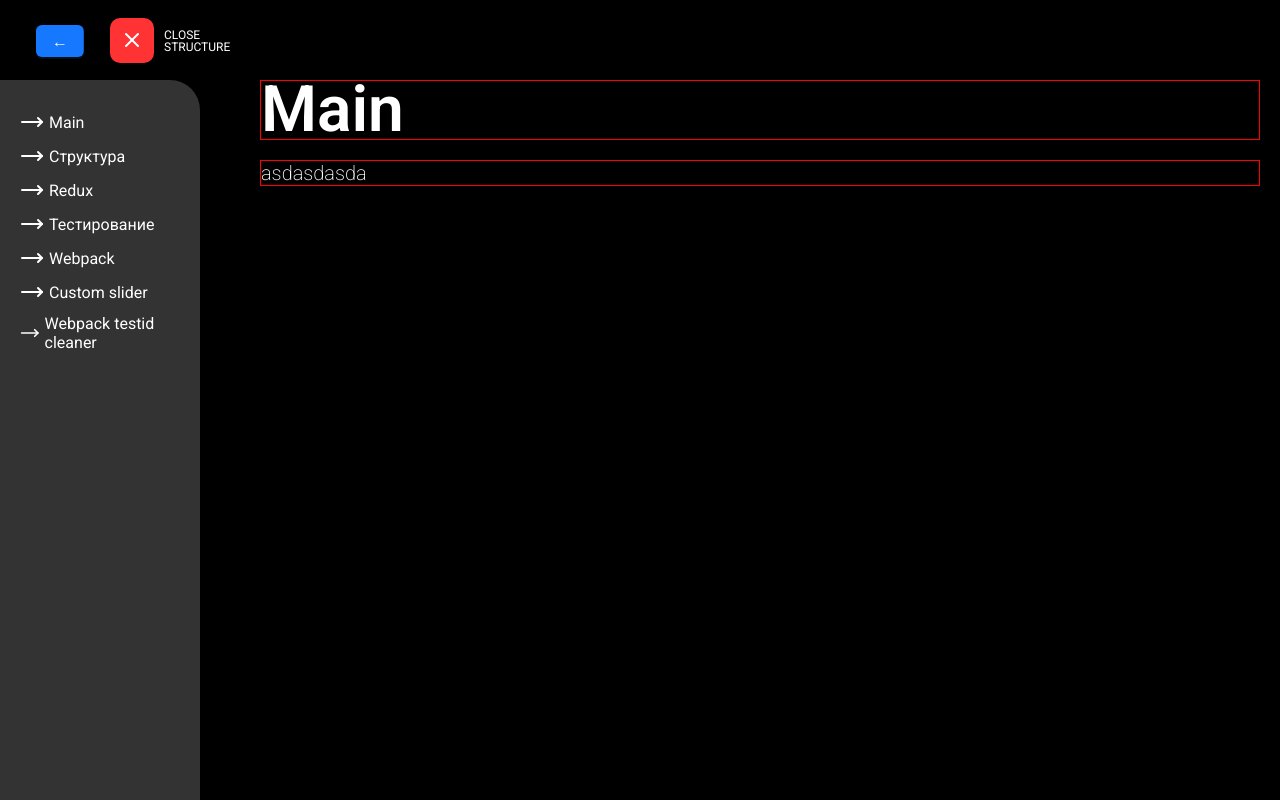
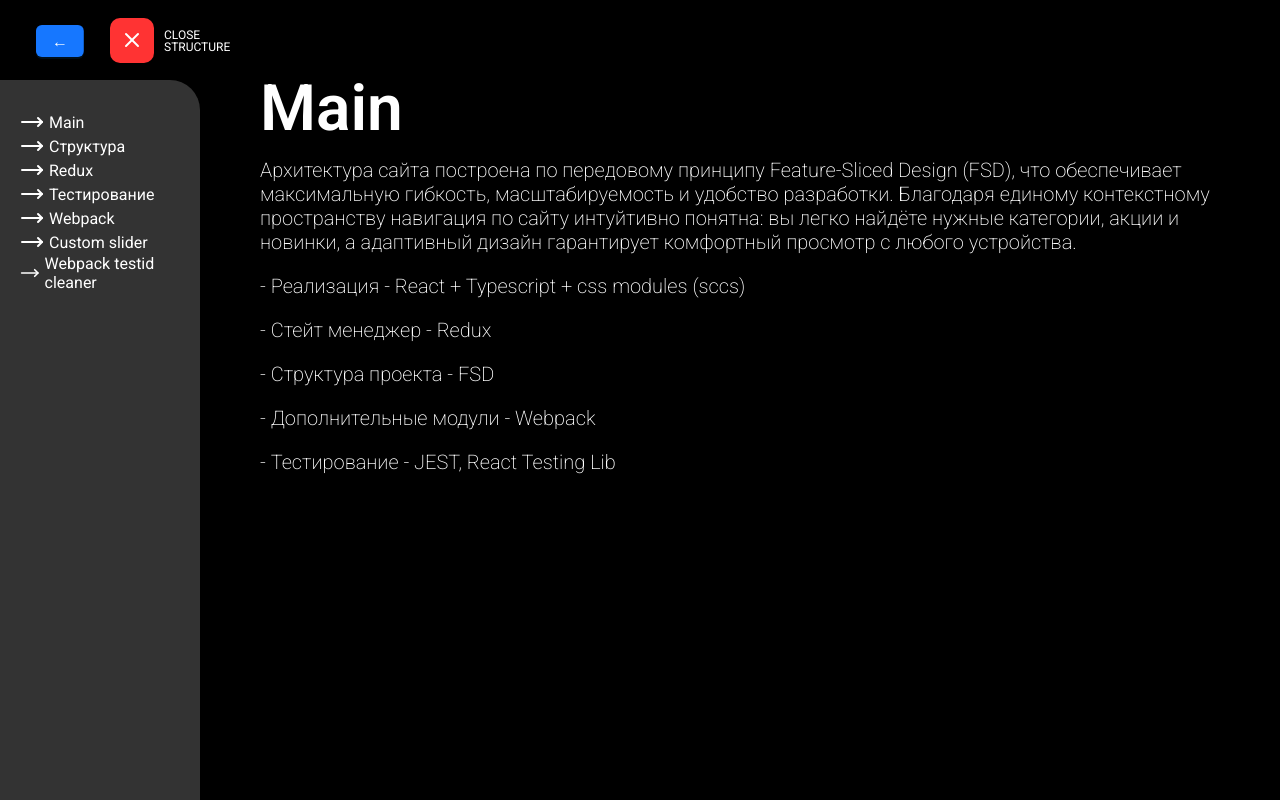
Before and after one commit to Gadior/adflasher, a React (Create React App) app: page /10 in a window 1280 px wide. Both pictures are taken after a click on the element 132 px from the left and 40 px from the top of the page. Shown: the top 800 px of the page. Built offline with nearby package versions, Linux system fonts and the light colour scheme; a web font is replaced by a local one.

Commit message:
refactor: page10 - struck module add

```diff
--- a/src/Components/Feature/ViewCodeStructure/ViewCodeStructure.tsx
+++ b/src/Components/Feature/ViewCodeStructure/ViewCodeStructure.tsx
@@ -9,7 +9,55 @@ import StructurePanel from "./__components/StructurePanel/StructurePanel";
 
 // ~ redux
 import { useAppSelector } from "../../Pages/10/src/Redux/hooks";
+
+// ~ assets
+import _1 from "../../Pages/10/src/Shared/assets/__ar1.jpg";
+import _2 from "../../Pages/10/src/Shared/assets/__ar2.jpg";
+import _3 from "../../Pages/10/src/Shared/assets/__ar3.jpg";
+import _4 from "../../Pages/10/src/Shared/assets/__ar4.jpg";
 // #endregion ~ __IMPORT__
+
+const __data = [
+  {
+    id: 0,
+    name: "Main",
+    description:
+      "Архитектура сайта построена по передовому принципу Feature-Sliced Design (FSD), что обеспечивает максимальную гибкость, масштабируемость и удобство разработки. Благодаря единому контекстному пространству навигация по сайту интуйтивно понятна: вы легко найдёте нужные категории, акции и новинки, а адаптивный дизайн гарантирует комфортный просмотр с любого устройства.",
+    content: [
+      {
+        id: 0,
+        title: "",
+        description: "- Реализация - React + Typescript + css modules (sccs)",
+        slides: [],
+      },
+      { id: 1, title: "", description: "- Стейт менеджер - Redux", slides: [] },
+      {
+        id: 2,
+        title: "",
+        description: "- Структура проекта - FSD",
+        slides: [],
+      },
+      {
+        id: 3,
+        title: "",
+        description: "- Дополнительные модули - Webpack",
+        slides: [],
+      },
+      {
+        id: 4,
+        title: "",
+        description: "- Тестирование - JEST, React Testing Lib",
+        slides: [],
+      },
+    ],
+  },
+  { id: 1, name: "Структура", description: "d1", content: [] },
+  { id: 2, name: "Redux", description: "d2", content: [] },
+  { id: 3, name: "Тестирование", description: "d3", content: [] },
+  { id: 4, name: "Webpack", description: "d4", content: [] },
+  { id: 5, name: "Custom slider", description: "d5", content: [] },
+  { id: 6, name: "Webpack testid cleaner", description: "d6", content: [] },
+];
 
 // #region ~ __COMPONENT__
 export default function ViewCodeStructure() {
@@ -21,7 +69,7 @@ export default function ViewCodeStructure() {
   return (
     <div className={`${css.wrapper}`}>
       {!isView && <ViewStructureBtn />}
-      {isView && <StructurePanel />}
+      {isView && <StructurePanel __data={__data} />}
       {isView && <CloseViewStructureBtn />}
     </div>
   );
--- a/src/Components/Feature/ViewCodeStructure/__components/ChapterInfo/ChapterInfo.tsx
+++ b/src/Components/Feature/ViewCodeStructure/__components/ChapterInfo/ChapterInfo.tsx
@@ -2,34 +2,43 @@
 // #region ~ __IMPORT__
 // ~ style
 import * as css from "./style.module.scss";
-// ~ comps
+// ~ redux
+// ~ redux
+import { useAppSelector } from "../../../../Pages/10/src/Redux/hooks";
 // #endregion ~ __IMPORT__
-
-import _1 from "../../../../Pages/10/src/Shared/assets/__ar1.jpg";
-import _2 from "../../../../Pages/10/src/Shared/assets/__ar2.jpg";
-import _3 from "../../../../Pages/10/src/Shared/assets/__ar3.jpg";
-import _4 from "../../../../Pages/10/src/Shared/assets/__ar4.jpg";
 
 import CustomSlider from "../../../../Pages/10/src/Feature/CustomSlider/CustomSlider";
 
-// Прикидка data-index
-const __data: any = {
-  id: 0,
-  name: "Main",
-  description: "asdasdasda",
-  content: [{ title: "", descripton: "", slides: [_1, _2, _3, _4] }],
-};
+// #region ~ __COMPONENT__
+export default function ChapterInfo(props: any) {
+  const { __data } = props;
 
-// #region ~ __COMPONENT__
-export default function ChapterInfo() {
+  // --- выбранный слайд
+  const pointCheckedData = useAppSelector(
+    (state) => state.dataCntl10.pointCheckedData
+  );
+  // --- данные под номером выбранного слайда
+  const chapterData = __data[pointCheckedData];
+
   return (
     <div className={css.chapterWrapper}>
-      <h2>{__data.name}</h2>
-      <p>{__data.description}</p>
-
-      {/* {__data.content.map((item: any) => (
-        <CustomSlider slides={item.slides} isPic={true} />
-      ))} */}
+      <h2>{chapterData.name}</h2>
+      <p>{chapterData.description}</p>
+      <div className={css.chapterInfo}>
+        {chapterData.content.map((item: any) => (
+          <div key={item.id}>
+            <h4>{item.title}</h4>
+            <p>{item.description}</p>
+            <CustomSlider
+              key={item.id}
+              slides={[]}
+              theme={"dark"}
+              isPicSlide={true}
+              picSlides={item.slides}
+            />
+          </div>
+        ))}
+      </div>
     </div>
   );
 }
--- a/src/Components/Feature/ViewCodeStructure/__components/ChapterInfo/style.module.scss
+++ b/src/Components/Feature/ViewCodeStructure/__components/ChapterInfo/style.module.scss
@@ -3,21 +3,49 @@
   box-sizing: border-box;
   display: flex;
   flex-direction: column;
+  justify-content: flex-start;
+  align-items: center;
   gap: 20px;
   color: white;
   padding: 80px 20px 40px 260px;
   width: 100%;
 
+  .chapterInfo {
+    display: flex;
+    flex-direction: column;
+    gap: 20px;
+    justify-self: start;
+    align-items: flex-start;
+    width: 100%;
+
+    & > div {
+      width: min-content;
+      margin-top: 0px;
+    }
+
+    & > div {
+      width: 100%;
+      & > p {
+        width: 100%;
+      }
+    }
+  }
+
   & > h2 {
     box-sizing: border-box;
     display: flex;
-    border: 1px solid red;
     width: 100%;
   }
   & > p {
     box-sizing: border-box;
     display: flex;
-    border: 1px solid red;
     width: 100%;
   }
 }
+
+// ! Media
+@media (max-width: 700px) {
+  .chapterWrapper {
+    padding: 80px 10px 40px 10px;
+  }
+}
--- a/src/Components/Feature/ViewCodeStructure/__components/MenuPoint/MenuPoint.tsx
+++ b/src/Components/Feature/ViewCodeStructure/__components/MenuPoint/MenuPoint.tsx
@@ -1,12 +1,36 @@
 import { MoveRight } from "lucide-react";
+// ~ redux
+import {
+  useAppDispatch,
+  useAppSelector,
+} from "../../../../Pages/10/src/Redux/hooks";
+import { pointChecked } from "../../../../Pages/10/src/Redux/__slice/dataCntl";
 
 interface Props {
+  id: number;
   name: string;
 }
 export default function MenuPoint(props: Props) {
-  const { name } = props;
+  const { name, id } = props;
+  const dispatch = useAppDispatch();
+  const pointCheckedData = useAppSelector(
+    (state) => state.dataCntl10.pointCheckedData
+  );
+
+  const changePoint = (point: number) => {
+    dispatch(pointChecked({ point: point }));
+  };
+
   return (
-    <div>
+    <div
+      onClick={() => {
+        if (pointCheckedData === id) {
+          return;
+        }
+
+        changePoint(id);
+      }}
+    >
       <MoveRight />
       {name}
     </div>
--- a/src/Components/Feature/ViewCodeStructure/__components/StructurePanel/StructurePanel.tsx
+++ b/src/Components/Feature/ViewCodeStructure/__components/StructurePanel/StructurePanel.tsx
@@ -2,32 +2,66 @@
 // #region ~ __IMPORT__
 // ~ style
 import * as css from "./style.module.scss";
+import { Menu, X } from "lucide-react";
 // ~ comps
 import MenuPoint from "../MenuPoint/MenuPoint";
 import ChapterInfo from "../ChapterInfo/ChapterInfo";
+import { useState } from "react";
 // ~ comps
 // #endregion ~ __IMPORT__
 
-const __data = [
-  { id: 0, name: "Main" },
-  { id: 1, name: "Структура" },
-  { id: 2, name: "Redux" },
-  { id: 3, name: "Тестирование" },
-  { id: 4, name: "Webpack" },
-  { id: 5, name: "Custom slider" },
-  { id: 6, name: "Webpack testid cleaner" },
-];
+interface Data {
+  id: number;
+  name: string;
+}
+interface Props {
+  __data: Data[];
+}
+// #region ~ __COMPONENT__
+export default function StructurePanel(props: Props) {
+  // _ __HOOKS__
+  // #redion __HOOKS__
+  const { __data } = props;
+  // --- открытие меню
+  const [isMenuOpen, setIsMenuOpen] = useState<boolean>(false);
+  // --- стиль для открытия меню
+  const [styleMenu, setStyleMenu] = useState<React.CSSProperties>();
+  // #endredion __HOOKS__
 
-// #region ~ __COMPONENT__
-export default function StructurePanel() {
+  // _ Подключение и отключение стиля для показа меню
+  // #redion
+  const handleMenuClick = () => {
+    if (!styleMenu) {
+      setStyleMenu({
+        display: "flex",
+        // Можно добавить другие стили при необходимости
+      });
+      setIsMenuOpen(true);
+    } else {
+      setStyleMenu(undefined);
+      setIsMenuOpen(false);
+    }
+  };
+  // #endredion
+
   return (
     <div className={css.panelWrapper}>
-      <div className={css.leftMenu}>
+      {!isMenuOpen ? (
+        <div className={`${css.menu} ${css.show}`} onClick={handleMenuClick}>
+          <Menu />
+        </div>
+      ) : (
+        <div className={`${css.menu} ${css.show}`} onClick={handleMenuClick}>
+          <X />
+        </div>
+      )}
+
+      <div className={`${css.leftMenu}`} style={styleMenu}>
         {__data.map((item: any) => (
-          <MenuPoint name={item.name} key={item.id} />
+          <MenuPoint name={item.name} key={item.id} id={item.id} />
         ))}
       </div>
-      <ChapterInfo />
+      <ChapterInfo __data={__data} />
     </div>
   );
 }
--- a/src/Components/Feature/ViewCodeStructure/__components/StructurePanel/style.module.scss
+++ b/src/Components/Feature/ViewCodeStructure/__components/StructurePanel/style.module.scss
@@ -9,9 +9,21 @@
   background-color: rgba($color: #000000, $alpha: 1);
   overflow: auto;
 
+  .menu {
+    position: fixed;
+    right: 30px;
+    top: 15px;
+    color: white;
+    cursor: pointer;
+    z-index: 201;
+
+    &.show {
+      display: none;
+    }
+  }
+
   .leftMenu {
     box-sizing: border-box;
-    display: flex;
     flex-direction: column;
     position: fixed;
     top: 80px;
@@ -22,6 +34,7 @@
     padding: 30px 20px;
     border-radius: 0 30px 0 0;
     gap: 10px;
+    overflow: none;
 
     & > div {
       display: flex;
@@ -41,3 +54,29 @@
     }
   }
 }
+
+// ! Media
+@media (max-width: 700px) {
+  .panelWrapper {
+    .leftMenu {
+      display: none;
+      box-sizing: border-box;
+      flex-direction: column;
+      position: fixed;
+      top: 0;
+      left: 0;
+      width: 100%;
+      height: 100vh;
+      padding: 100px 20px;
+      border-radius: 0px;
+      overflow: none;
+      z-index: 200;
+    }
+
+    .menu {
+      &.show {
+        display: flex;
+      }
+    }
+  }
+}
--- a/src/Components/Feature/ViewCodeStructure/__components/ViewStructureBtn/style.module.scss
+++ b/src/Components/Feature/ViewCodeStructure/__components/ViewStructureBtn/style.module.scss
@@ -2,7 +2,7 @@
 
 .struc {
   display: block;
-  position: relative;
+  position: fixed;
   left: 110px;
   top: 18px;
 
--- a/src/Components/Pages/10/src/Feature/CustomSlider/CustomSlider.tsx
+++ b/src/Components/Pages/10/src/Feature/CustomSlider/CustomSlider.tsx
@@ -7,6 +7,7 @@ import { MoveLeft, MoveRight } from "lucide-react";
 import * as css from "./style.module.scss";
 // ~ comps
 import { ReviewCard } from "../../Entities/";
+import { isMatchWith } from "lodash";
 
 // #endregion ~ __IMPORT__
 interface Card {
@@ -16,17 +17,28 @@ interface Card {
   rate: number;
 }
 interface Props {
-  slides: Card[];
+  slides: Card[] | string[];
+  theme?: string;
+  isPicSlide?: boolean;
+  picSlides?: string[];
 }
 // #region ~ __COMPONENT__
 export default function CustomSlider(props: Props) {
-  let { slides } = props;
-
-  // slides = [];
+  let { slides, theme, isPicSlide, picSlides } = props;
+  if (picSlides) {
+    slides = picSlides;
+  }
 
   // _ __HOOKS__
   // #region
   const [currentSlide, setCurrentSlide] = useState<number>(0);
+
+  // Меняем тему для темного фона. Стрелки делаем белыми
+  let arrowsStyle = "";
+  if (theme === "dark") {
+    arrowsStyle += ` ${css.white}`;
+  }
+
   // #endregion
 
   // _ ___SLIDER__
@@ -54,14 +66,14 @@ export default function CustomSlider(props: Props) {
             <div className={css.arrows}>
               <button
                 onClick={prevSlide}
-                className={`${css.sliderButton} ${css.left}`}
+                className={`${css.sliderButton} ${css.left} ${arrowsStyle}`}
                 data-testid={"slider-next"}
               >
                 <MoveLeft />
               </button>
               <button
                 onClick={nextSlide}
-                className={`${css.sliderButton} ${css.right}`}
+                className={`${css.sliderButton} ${css.right}  ${arrowsStyle}`}
                 data-testid={"slider-prev"}
               >
                 <MoveRight />
@@ -69,6 +81,7 @@ export default function CustomSlider(props: Props) {
             </div>
 
             <div className={css.slidesContainer}>
+              {/* ! */}
               {slides.map((slide: any, index) => {
                 const slidePosition =
                   (index - currentSlide + slides.length) % slides.length;
@@ -97,7 +110,8 @@ export default function CustomSlider(props: Props) {
                         : "hidden"
                     }
                   >
-                    <ReviewCard slide={slide} />
+                    {isPicSlide && <img src={slide} className={css.picSlide} />}
+                    {!isPicSlide && <ReviewCard slide={slide} />}
                   </div>
                 );
               })}
--- a/src/Components/Pages/main/main.css
+++ b/src/Components/Pages/main/main.css
@@ -8,7 +8,7 @@ html {
 /* Кнопка вернуться наза */
 .backBtn {
   display: block;
-  position: absolute;
+  position: fixed;
   left: 25px;
   top: 25px;
   z-index: 250;
```
Also changed, not shown: src/Components/Pages/10/src/Feature/CustomSlider/style.module.scss (+18 -1 lines), src/Components/Pages/10/src/Redux/__slice/dataCntl.tsx (+7 -2 lines).
